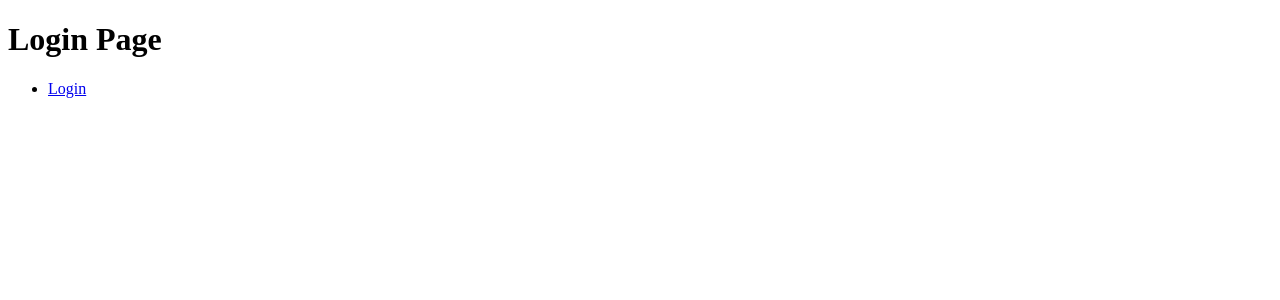
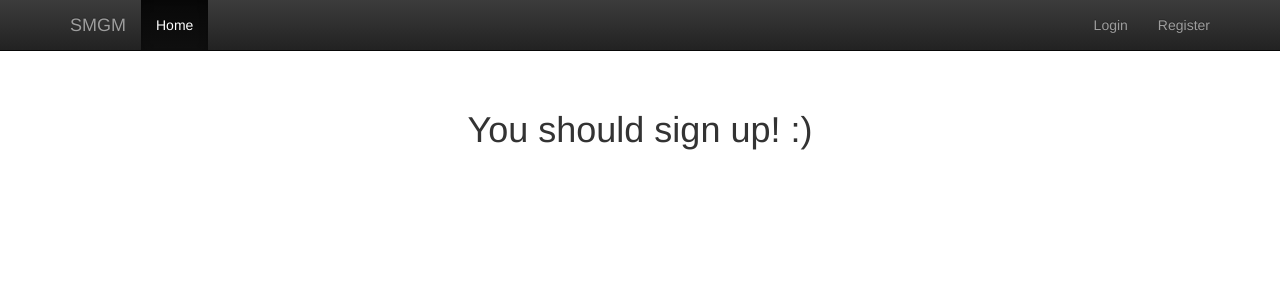
Before and after one commit to jeshuam/square-metre-garden-manager, a Flask app: template smgm/templates/index.html in a window 1280 px wide. Shown: the top 300 px of the page. Run offline with Flask 2, Linux system fonts and the light colour scheme; the template is opened without the code that fills it, so the values that code supplies are empty; some libraries are stand-ins or nearby versions.

Commit message:
added some nice CSS for the index

```diff
--- /dev/null
+++ b/smgm/static/_common.css
@@ -0,0 +1,8 @@
+body {
+  padding-top: 50px;
+}
+
+div.container > div.content {
+  padding: 40px 15px;
+  text-align: center;
+}
--- /dev/null
+++ b/smgm/templates/_common.html
@@ -0,0 +1,57 @@
+<!DOCTYPE html>
+<html lang="en">
+<head>
+    <meta charset="utf-8">
+    <meta http-equiv="X-UA-Compatible" content="IE=edge">
+    <meta name="viewport" content="width=device-width, initial-scale=1">
+
+    <!-- Latest compiled and minified CSS -->
+    <link rel="stylesheet" href="https://maxcdn.bootstrapcdn.com/bootstrap/3.3.7/css/bootstrap.min.css" integrity="sha384-BVYiiSIFeK1dGmJRAkycuHAHRg32OmUcww7on3RYdg4Va+PmSTsz/K68vbdEjh4u" crossorigin="anonymous">
+
+    <!-- Optional theme -->
+    <link rel="stylesheet" href="https://maxcdn.bootstrapcdn.com/bootstrap/3.3.7/css/bootstrap-theme.min.css" integrity="sha384-rHyoN1iRsVXV4nD0JutlnGaslCJuC7uwjduW9SVrLvRYooPp2bWYgmgJQIXwl/Sp" crossorigin="anonymous">
+
+    <!-- Custom styles for this template -->
+    <link href="{{ url_for('static', filename='_common.css') }}" rel="stylesheet">
+
+    <title>{% block title %}Square Metre Garden Manager{% endblock %}</title>
+</head>
+<body>
+    <nav class="navbar navbar-inverse navbar-fixed-top">
+      <div class="container">
+        <div class="navbar-header">
+          <button type="button" class="navbar-toggle collapsed" data-toggle="collapse" data-target="#navbar" aria-expanded="false" aria-controls="navbar">
+            <span class="sr-only">Toggle navigation</span>
+            <span class="icon-bar"></span>
+            <span class="icon-bar"></span>
+            <span class="icon-bar"></span>
+          </button>
+          <a class="navbar-brand" href="#">SMGM</a>
+        </div>
+        <div id="navbar" class="collapse navbar-collapse">
+          <ul class="nav navbar-nav">
+            <li class="active"><a href="#">Home</a></li>
+          </ul>
+          <ul class="nav navbar-nav navbar-right">
+            {% if current_user.is_authenticated %}
+                <li><a href="/logout">Logout</a></li>
+            {% else %}
+                <li><a href="/login">Login</a></li>
+                <li><a href="/register">Register</a></li>
+            {% endif %}
+          </ul>
+        </div><!--/.nav-collapse -->
+      </div>
+    </nav>
+
+    <div class="container">
+        <div class="content">
+            {% block content %}{% endblock %}
+        </div>
+    </div>
+</body>
+<footer>
+    <!-- Latest compiled and minified JavaScript -->
+    <script src="https://maxcdn.bootstrapcdn.com/bootstrap/3.3.7/js/bootstrap.min.js" integrity="sha384-Tc5IQib027qvyjSMfHjOMaLkfuWVxZxUPnCJA7l2mCWNIpG9mGCD8wGNIcPD7Txa" crossorigin="anonymous"></script>
+</footer>
+</html>
--- a/smgm/templates/index.html
+++ b/smgm/templates/index.html
@@ -1,13 +1,11 @@
-<!doctype html>
-<h1>Login Page</h1>
-{% if current_user.is_authenticated %}
-Welcome back {{ current_user.given_name }}! Your email is {{ current_user.email }}.
+{% extends "_common.html" %}
 
-<br />
+{% block content %}
 
-<a href="/logout">Logout</a>
-{% else %}
-<ul>
-  <li><a href="/login">Login</a></li>
-</ul>
-{% endif %}
+  {% if current_user.is_authenticated %}
+    <h1>Welcome back {{ current_user.given_name }}!</h1>
+  {% else %}
+    <h1>You should sign up! :)</h1>
+  {% endif %}
+
+{% endblock %}
```
